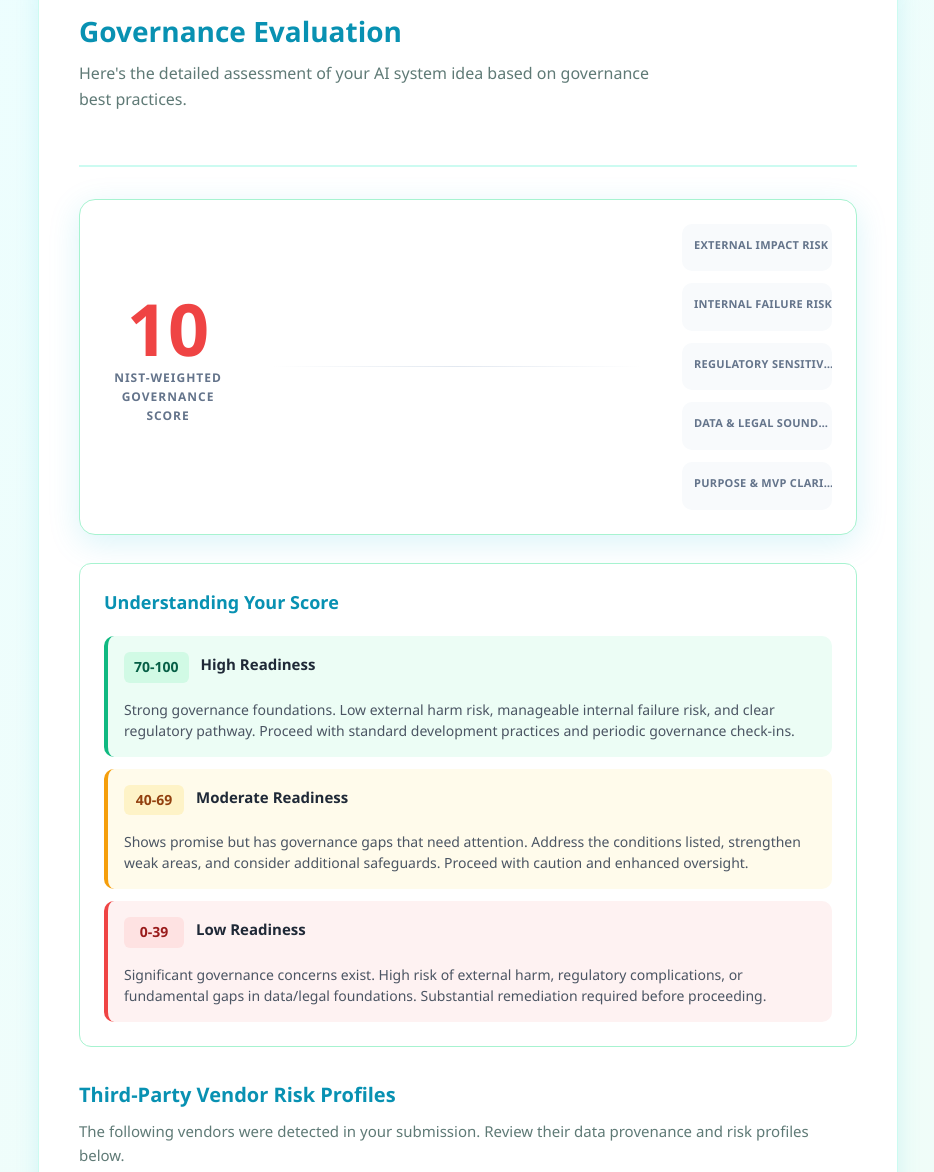
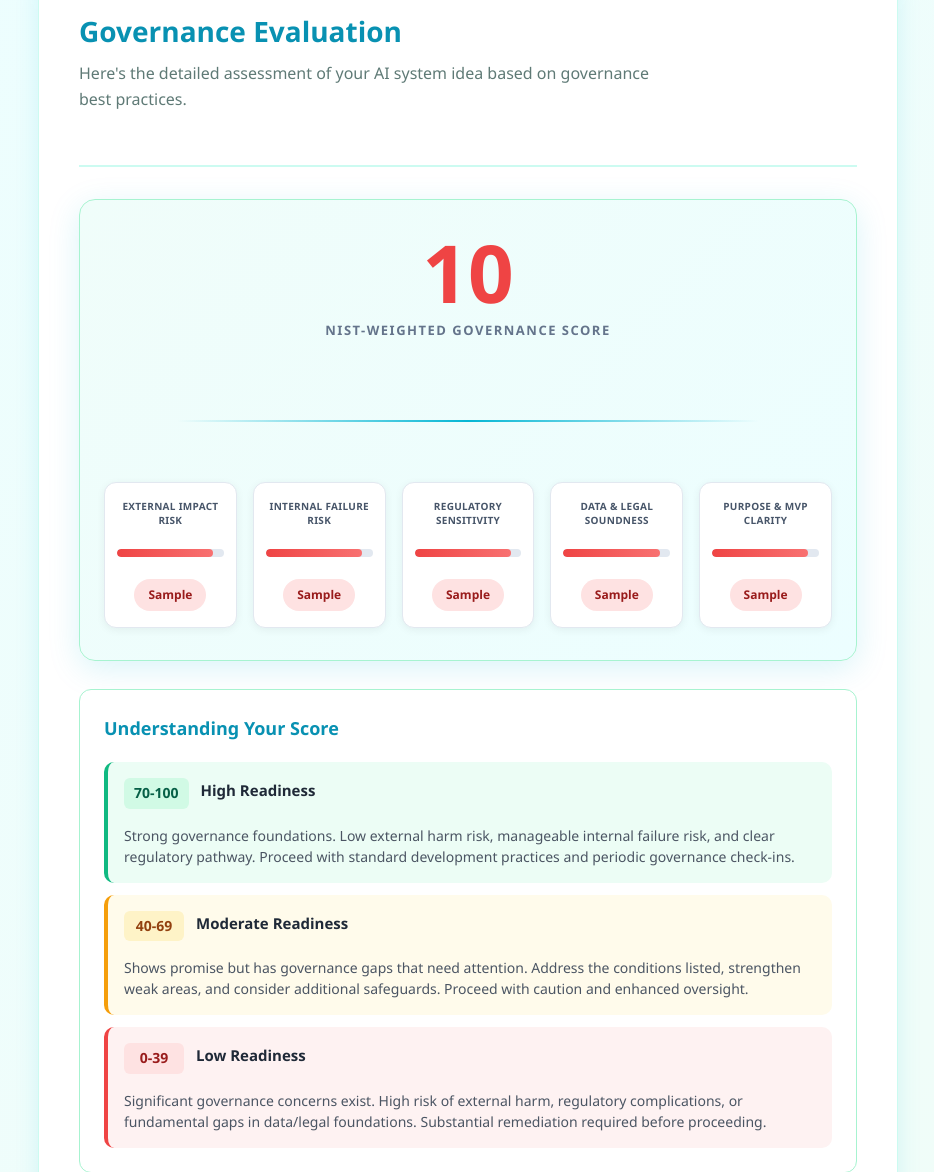
Before and after one commit to akritipa2306-spacekiwi/AI_concept_risk_screener, a Flask app: template templates/results.html in a window 1280 px wide. Shown: the part 178-1350 px from the top of the page, without its empty margins (172-1106 px from the left). Run offline with Flask 3, Linux system fonts and the light colour scheme; the template is opened without the code that fills it: most values are stand-ins (such as "Sample title", 1, 10 or a date in 2020).

Commit message:
Improve the layout and visibility of the evaluation results page
Update `results.html` to adjust CSS styles for `.score-card`, `.score-details`, and `.score-item` to fix layout issues, center content, and improve badge visibility.

Replit-Commit-Author: Agent
Replit-Commit-Session-Id: a2b971af-2322-443b-a3b0-d12890020d36
Replit-Commit-Checkpoint-Type: full_checkpoint
Replit-Commit-Event-Id: 85856873-c62e-4461-a57e-f210c27acdec
Replit-Commit-Screenshot-Url: https://storage.googleapis.com/screenshot-production-us-central1/c0fcdf84-e1d6-4791-a157-bfff9000fcd2/a2b971af-2322-443b-a3b0-d12890020d36/TcbQXY7
Replit-Helium-Checkpoint-Created: true

```diff
--- a/templates/results.html
+++ b/templates/results.html
@@ -8,76 +8,92 @@
 <body>
 <style>
   .score-card {
-    background: white;
+    display: flex !important;
+    flex-direction: column !important;
+    align-items: center !important;
+    background: linear-gradient(135deg, #f0fdfa 0%, #ecfeff 100%) !important;
     border-radius: 16px;
-    padding: 24px;
+    padding: 32px 24px !important;
     box-shadow: 0 8px 32px rgba(6, 182, 212, 0.15);
     margin-bottom: 28px;
     text-align: center;
-    overflow: hidden;
+    overflow: visible !important;
+    border: 1px solid #a7f3d0;
   }
   .score-dashboard {
     display: flex;
     flex-direction: column;
     align-items: center;
-    margin-bottom: 16px;
+    margin-bottom: 20px;
   }
   .score-number-large {
-    font-size: 72px;
+    font-size: 80px;
     font-weight: 800;
     line-height: 1;
-    margin-bottom: 4px;
+    margin-bottom: 8px;
   }
   .score-number-large.score-green { color: #10b981; }
   .score-number-large.score-yellow { color: #f59e0b; }
   .score-number-large.score-red { color: #ef4444; }
   .score-subtitle {
-    font-size: 12px;
+    font-size: 13px;
     font-weight: 600;
     color: #64748b;
     text-transform: uppercase;
-    letter-spacing: 1px;
+    letter-spacing: 1.5px;
   }
   .score-divider {
-    width: 100%;
-    height: 1px;
-    background: linear-gradient(90deg, transparent, #e2e8f0, transparent);
-    margin: 16px 0;
+    width: 80%;
+    height: 2px;
+    background: linear-gradient(90deg, transparent, #06b6d4, transparent);
+    margin: 20px 0;
   }
   .score-details {
-    display: grid;
-    grid-template-columns: repeat(auto-fit, minmax(150px, 1fr));
-    gap: 12px;
-    text-align: left;
+    display: grid !important;
+    grid-template-columns: repeat(5, 1fr) !important;
+    gap: 16px !important;
+    text-align: center;
+    width: 100%;
+    flex-direction: unset !important;
   }
   .score-item {
-    background: #f8fafc;
-    border-radius: 10px;
-    padding: 12px;
+    display: flex !important;
+    flex-direction: column !important;
+    align-items: center !important;
+    background: white;
+    border-radius: 12px;
+    padding: 16px 12px !important;
     min-width: 0;
-    overflow: hidden;
+    overflow: visible !important;
+    box-shadow: 0 2px 8px rgba(0, 0, 0, 0.06);
+    border: 1px solid #e2e8f0;
   }
   .score-item-label {
-    font-size: 11px;
-    font-weight: 600;
-    color: #64748b;
+    font-size: 10px;
+    font-weight: 700;
+    color: #475569;
     text-transform: uppercase;
     letter-spacing: 0.3px;
-    margin-bottom: 6px;
-    white-space: nowrap;
-    overflow: hidden;
-    text-overflow: ellipsis;
+    margin-bottom: 10px;
+    white-space: normal !important;
+    overflow: visible !important;
+    text-overflow: unset !important;
+    text-align: center;
+    line-height: 1.4;
+    min-width: unset !important;
   }
   .score-bar-container {
-    height: 6px;
+    width: 100%;
+    height: 8px;
     background: #e2e8f0;
-    border-radius: 3px;
+    border-radius: 4px;
     overflow: hidden;
-    margin-bottom: 6px;
+    margin-bottom: 10px;
+    flex: unset !important;
   }
   .score-bar {
     height: 100%;
-    border-radius: 3px;
+    border-radius: 4px;
     transition: width 0.5s ease;
   }
   .bar-green { background: linear-gradient(90deg, #10b981, #34d399); }
@@ -85,11 +101,12 @@
   .bar-red { background: linear-gradient(90deg, #ef4444, #f87171); }
   .score-badge {
     display: inline-block;
-    padding: 3px 8px;
-    border-radius: 12px;
-    font-size: 11px;
-    font-weight: 600;
+    padding: 6px 14px;
+    border-radius: 20px;
+    font-size: 12px;
+    font-weight: 700;
     white-space: nowrap;
+    min-width: unset !important;
   }
   .badge-green { background: #d1fae5; color: #065f46; }
   .badge-yellow { background: #fef3c7; color: #92400e; }
@@ -99,12 +116,22 @@
   .badge-weak { background: #fee2e2; color: #991b1b; }
   .badge-strong { background: #d1fae5; color: #065f46; }
 
+  @media (max-width: 900px) {
+    .score-details {
+      grid-template-columns: repeat(3, 1fr) !important;
+    }
+  }
   @media (max-width: 600px) {
     .score-details {
-      grid-template-columns: 1fr 1fr;
+      grid-template-columns: repeat(2, 1fr) !important;
     }
     .score-number-large {
-      font-size: 56px;
+      font-size: 60px;
+    }
+  }
+  @media (max-width: 400px) {
+    .score-details {
+      grid-template-columns: 1fr !important;
     }
   }
 </style>
```
